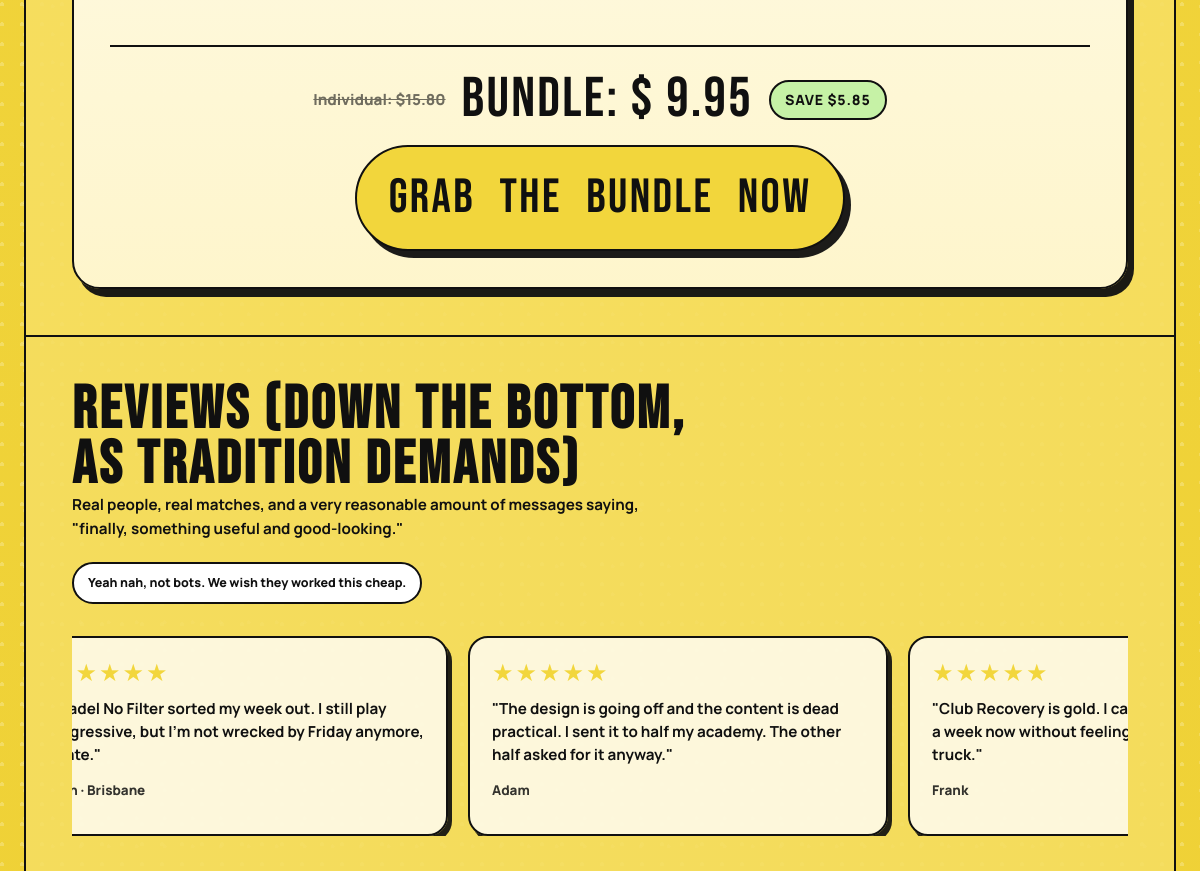
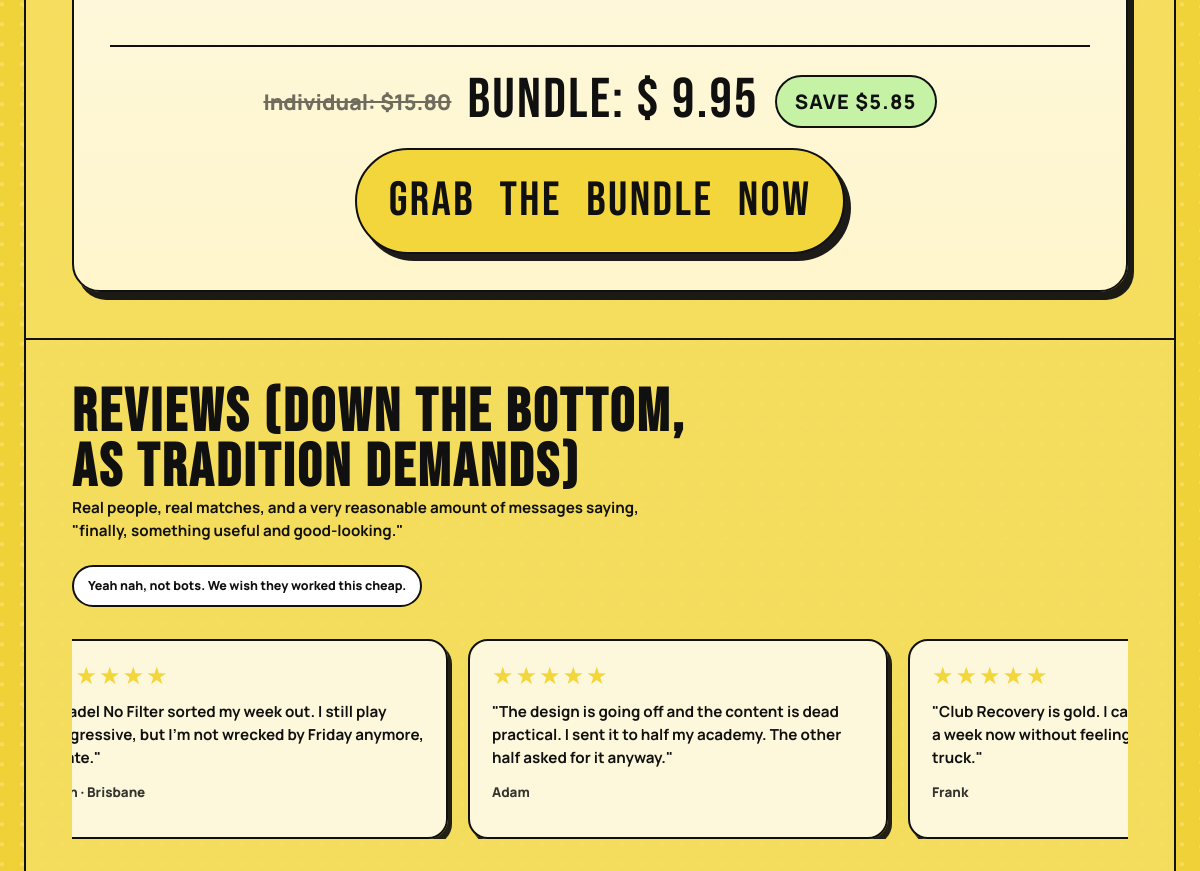
Before and after one commit to gaizkame-sudo/padelcoolt, an Electron app: page index.html in a window 1200 px wide. Shown: the part 4958-5829 px from the top of the page. Drawn offline with Linux system fonts and the light colour scheme.

Commit message:
Increase font size for bundle pricing elements
- Increased bundle-was from 0.95rem to 1.35rem
- Increased bundle-save from 0.88rem to 1.25rem
- Adjusted padding for bundle-save badge (10px 18px)
- Better visual hierarchy in bundle pricing section

Co-Authored-By: Claude Sonnet 4.5 <noreply@anthropic.com>

```diff
--- a/styles.css
+++ b/styles.css
@@ -1308,7 +1308,7 @@
     }
 
     .bundle-was {
-      font-size: 0.95rem;
+      font-size: 1.35rem;
       font-weight: 800;
       text-decoration: line-through;
       opacity: 0.6;
@@ -1326,8 +1326,8 @@
       border: var(--line);
       border-radius: 999px;
       background: var(--mint);
-      padding: 8px 14px;
-      font-size: 0.88rem;
+      padding: 10px 18px;
+      font-size: 1.25rem;
       font-weight: 900;
       text-transform: uppercase;
       letter-spacing: 0.06em;
```
